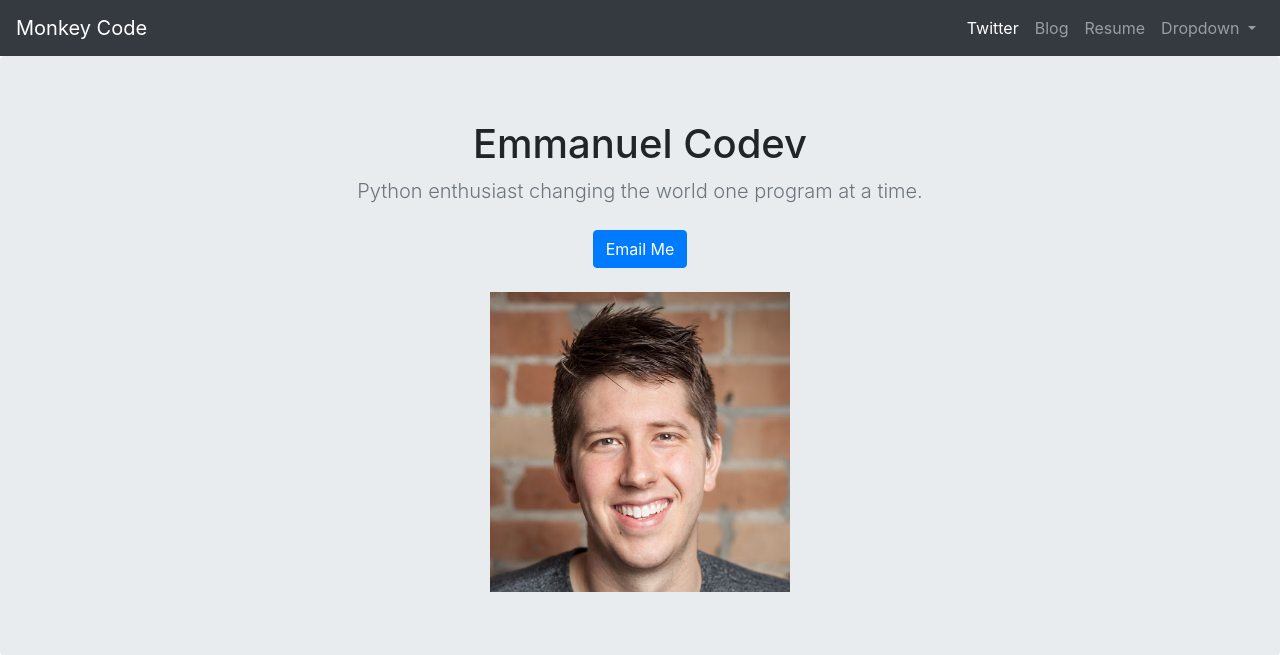
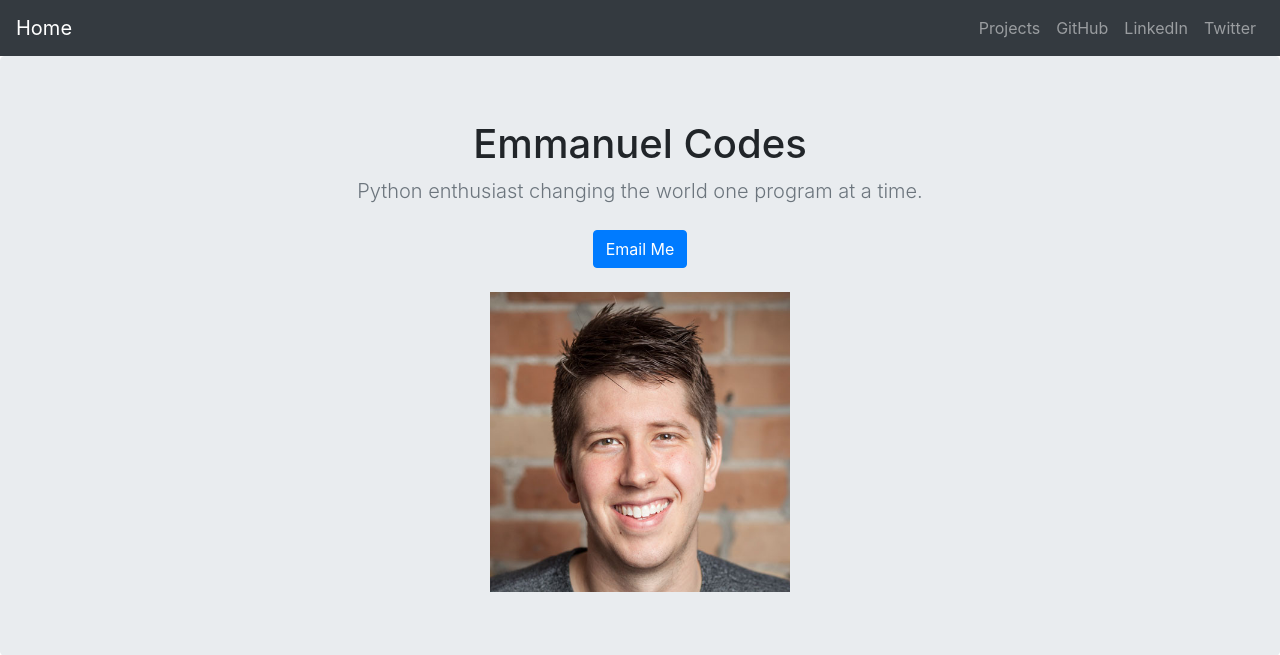
Before and after one commit to emmanuelcodev/portfolio_django, a Django app: page / in a window 1280 px wide. Shown: the top 655 px of the page. Run offline with Django 3.2, Linux system fonts and the light colour scheme; data that the repository does not hold is empty; some libraries are stand-ins or nearby versions.

Commit message:
changed navigation bar titles, fixed links and updated mail button to appropiate email

```diff
--- a/jobs/templates/jobs/home.html
+++ b/jobs/templates/jobs/home.html
@@ -8,20 +8,20 @@
     <meta name="author" content="">
     <link rel="icon" href="../../../../favicon.ico">
     <!---->
-    <title>Creative Space</title>
+    <title>Home</title>
     <!-- -->
     <!-- Bootstrap core CSS -->
     <link rel="stylesheet" href="https://stackpath.bootstrapcdn.com/bootstrap/4.1.1/css/bootstrap.min.css" integrity="sha384-WskhaSGFgHYWDcbwN70/dfYBj47jz9qbsMId/iRN3ewGhXQFZCSftd1LZCfmhktB" crossorigin="anonymous">
 
     <!-- Custom styles for this template -->
-    <link href="album.css" rel="stylesheet">
+    <!--<link href="album.css" rel="stylesheet">-->
   </head>
 
   <body>
 
     <header>
       <nav class="navbar navbar-expand-lg navbar-dark bg-dark">
-        <a class="navbar-brand" href="{% url 'home' %}">Monkey Code</a>
+        <a class="navbar-brand" href="{% url 'home' %}">Home</a>
         <button class="navbar-toggler" type="button" data-toggle="collapse" data-target="#navbarSupportedContent" aria-controls="navbarSupportedContent" aria-expanded="false" aria-label="Toggle navigation">
           <span class="navbar-toggler-icon"></span>
         </button>
@@ -29,24 +29,16 @@
         <div class="collapse navbar-collapse" id="navbarSupportedContent">
           <ul class="navbar-nav ml-auto">
             <li class="nav-item">
-              <a class="nav-link active" href="http://twitter.com/CodevEmmanuel">Twitter <span class="sr-only">(current)</span></a>
+              <a class="nav-link" href="{%url 'allblogs'%}">Projects</a>
             </li>
             <li class="nav-item">
-              <a class="nav-link" href="{%url 'allblogs'%}">Blog</a>
+              <a class="nav-link" href="https://github.com/emmanuelcodev">GitHub</a>
             </li>
             <li class="nav-item">
-              <a class="nav-link" href="{% static 'resume.pdf'%}">Resume</a>
+              <a class="nav-link" href="https://www.linkedin.com/in/emmanuel-cocom-8834a1117/">LinkedIn</a>
             </li>
-            <li class="nav-item dropdown">
-              <a class="nav-link dropdown-toggle" href="#" id="navbarDropdown" role="button" data-toggle="dropdown" aria-haspopup="true" aria-expanded="false">
-                Dropdown
-              </a>
-              <div class="dropdown-menu" aria-labelledby="navbarDropdown">
-                <a class="dropdown-item" href="#">Action</a>
-                <a class="dropdown-item" href="#">Another action</a>
-                <div class="dropdown-divider"></div>
-                <a class="dropdown-item" href="#">Something else here</a>
-              </div>
+            <li class="nav-item">
+              <a class="nav-link" href="http://twitter.com/CodevEmmanuel">Twitter <span class="sr-only">(current)</span></a>
             </li>
           </ul>
         </div>
@@ -57,10 +49,10 @@
 
       <section class="jumbotron text-center">
         <div class="container">
-          <h1 class="jumbotron-heading">Emmanuel Codev</h1>
+          <h1 class="jumbotron-heading">Emmanuel Codes</h1>
           <p class="lead text-muted">Python enthusiast changing the world one program at a time.</p>
           <p>
-            <a href="mailto:mo@gmail.com" class="btn btn-primary my-2">Email Me</a>
+            <a href="mailto:emmanuelcodes7@gmail.com" class="btn btn-primary my-2">Email Me</a>
             <!--<a href="#" class="btn btn-secondary my-2">Secondary action</a>-->
           </p>
           <img src="{% static 'nick.jpg' %}" alt="" height="300" width="300"/>
@@ -77,13 +69,6 @@
                 <img class="card-img-top" src ={{ job.image.url}} alt="Card image cap">
                 <div class="card-body">
                   <p class="card-text">{{job.summary}}</p>
-                  <!--<div class="d-flex justify-content-between align-items-center">
-                    <div class="btn-group">
-                      <button type="button" class="btn btn-sm btn-outline-secondary">View</button>
-                      <button type="button" class="btn btn-sm btn-outline-secondary">Edit</button>
-                    </div>
-                    <small class="text-muted">9 mins</small>
-                  </div>-->
                 </div>
               </div>
             </div>
```
